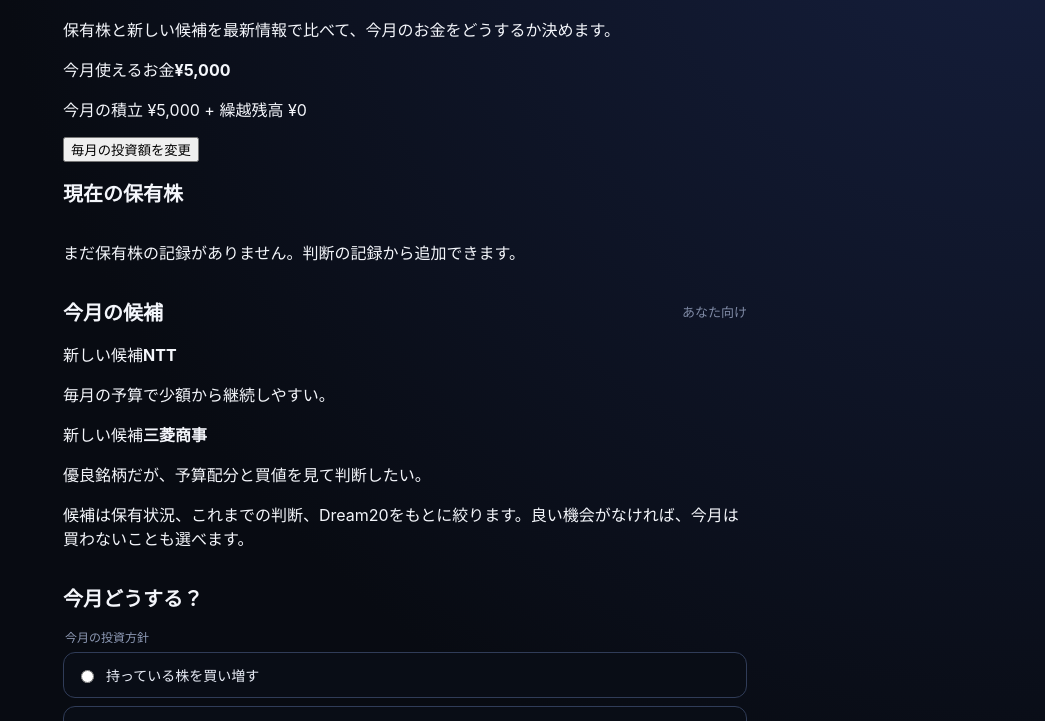
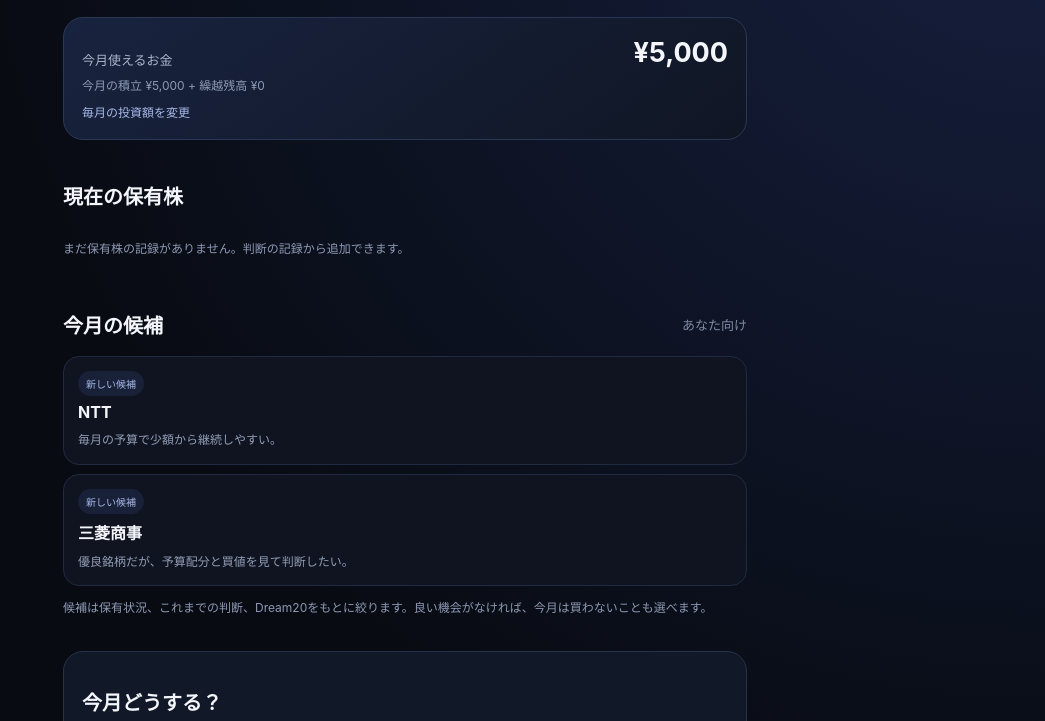
Before and after one commit to goz0813rmh-netizen/dream-fund-labs, a plain HTML site: page index.html in a window 1280 px wide. Shown: the part 218-939 px from the top of the page, without its empty margins (235-1280 px from the left). Drawn offline with Linux system fonts and the light colour scheme.

Commit message:
Style single-page monthly decision experience

```diff
--- a/styles.css
+++ b/styles.css
@@ -27,3 +27,21 @@
 .meeting-consult{border-top:1px solid #273149;padding-top:15px}
 .meeting-consult summary{cursor:pointer;font-weight:700;color:#cdd5ea}
 .meeting-consult[open] summary{margin-bottom:10px}
+
+
+/* Beginner-first monthly page */
+.main-header{display:flex;align-items:center;justify-content:space-between}
+.menu-button{width:44px;height:44px;border:1px solid #273149;border-radius:14px;background:#101521;padding:11px;display:grid;align-content:center;gap:5px}
+.menu-button span{display:block;height:2px;border-radius:2px;background:#f4f6fb}
+.monthly-page{display:grid;gap:22px}
+.month-heading h2{margin:0;font-size:30px}.month-heading p:last-child{margin:9px 0 0;color:#9ba6bd;line-height:1.6;font-size:14px}.month-label{margin:0 0 5px;color:#8d9bc3;font-size:12px}
+.available-money{padding:18px;border-radius:20px;background:linear-gradient(145deg,#18233f,#101624);border:1px solid #2b3855}
+.available-money>div{display:flex;justify-content:space-between;align-items:end;gap:12px}.available-money span{color:#aab4cb;font-size:13px}.available-money strong{font-size:27px}.available-money p{margin:7px 0 0;color:#8e9ab5;font-size:12px}.text-button{border:0;background:transparent;color:#a8b8e8;padding:10px 0 0;font:inherit;font-size:12px}
+.monthly-section{padding-top:2px}.holding-list,.candidate-list{display:grid;gap:9px}
+.holding-card,.candidate-card{padding:14px;border:1px solid #202a40;border-radius:16px;background:#0f1420}.holding-card{display:grid;grid-template-columns:1fr auto;gap:5px 12px}.holding-card>strong{font-size:16px}.holding-card>span{font-size:11px;color:#9fe3b8;background:#14231d;border-radius:999px;padding:5px 8px}.holding-card p,.candidate-card p{grid-column:1/-1;margin:3px 0 0;color:#929eb6;font-size:12px;line-height:1.55}
+.candidate-card{display:grid;gap:6px}.candidate-card>span{justify-self:start;color:#a8b8e8;background:#182138;border-radius:999px;padding:5px 8px;font-size:10px}.candidate-card>strong{font-size:16px}
+.quiet-note{color:#8e9ab5;font-size:12px;line-height:1.6}
+.decision-panel{padding:18px;border-radius:20px;background:#111827;border:1px solid #273149}
+.library-section{margin-top:34px}.meeting-consult{padding:16px 0 0;border-top:1px solid #202a40}
+.menu-backdrop{position:fixed;inset:0;background:#0009;z-index:20}.side-menu{position:fixed;z-index:21;top:0;right:0;width:min(84vw,340px);height:100dvh;background:#0d121d;border-left:1px solid #273149;padding:calc(20px + env(safe-area-inset-top)) 18px 24px;transform:translateX(105%);transition:transform .2s ease}.side-menu.open{transform:translateX(0)}.side-menu-head{display:flex;justify-content:space-between;align-items:center;margin-bottom:22px}.side-menu-head strong{font-size:20px}.side-menu-head button{width:40px;height:40px;border:0;border-radius:50%;background:#1c2435;color:#fff;font-size:22px}.side-menu nav{display:grid;gap:6px}.side-menu nav button{text-align:left;border:0;border-bottom:1px solid #202a40;background:transparent;color:#f4f6fb;padding:15px 4px;font:inherit;font-weight:700}.side-menu nav button span{display:block;margin-top:4px;color:#8e9ab5;font-size:10px;font-weight:400}
+.learning-topics{display:grid;gap:10px}.learning-topics article{padding:15px;border-radius:16px;background:#111827;border:1px solid #273149}.learning-topics strong{font-size:15px}.learning-topics p{margin:7px 0 0;color:#9ba6bd;font-size:13px;line-height:1.6}.sr-only{position:absolute;width:1px;height:1px;padding:0;margin:-1px;overflow:hidden;clip:rect(0,0,0,0);white-space:nowrap;border:0}
```
